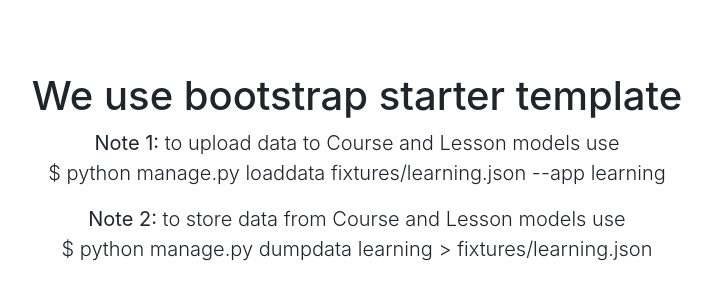
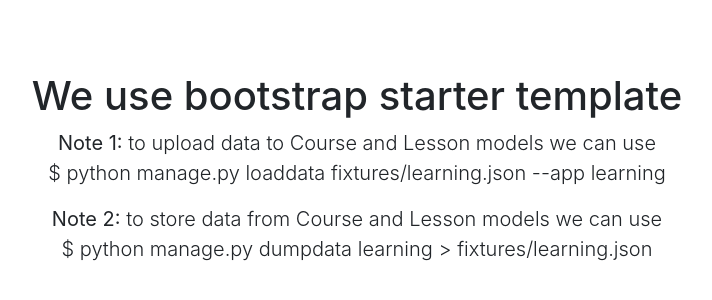
Before and after one commit to DmitrySevostianov/base_lerning_project, a Django app: template learning/templates/learning/about.html in a window 1280 px wide. Shown: the part 56-356 px from the top of the page, without its empty margins (283-995 px from the left). Run offline with Django 3.2, Linux system fonts and the light colour scheme; the template is opened without the code that fills it, so the values that code supplies are empty; some libraries are stand-ins or nearby versions.

Commit message:
new extended learning fixture

```diff
--- /dev/null
+++ b/fixtures/learning_old.json
@@ -0,0 +1 @@
+[{"model": "learning.course", "pk": 1, "fields": {"name": "Pi_course", "description": "Raspberry Pi course", "slug": "pi_course"}}, {"model": "learning.course", "pk": 2, "fields": {"name": "uC_course", "description": "Microcontrollers course", "slug": "uc_course"}}, {"model": "learning.lesson", "pk": 1, "fields": {"name": "uC_lesson_01", "description": "Intro", "course": 2}}, {"model": "learning.lesson", "pk": 2, "fields": {"name": "uC_lesson_02", "description": "STM32    ESP32     micro Python", "course": 2}}, {"model": "learning.lesson", "pk": 3, "fields": {"name": "Pi_lesson_01", "description": "Intro", "course": 1}}, {"model": "learning.lesson", "pk": 4, "fields": {"name": "Pi_lesson_02", "description": "Installation, pinout, first simple python programs", "course": 1}}]
--- a/learning/templates/learning/about.html
+++ b/learning/templates/learning/about.html
@@ -15,9 +15,9 @@
       <div class="starter-template">
         <h1>We use bootstrap starter template</h1>
 
-        <p class="lead"> <b> Note 1: </b> to upload data to Course and Lesson models use <br> $ python manage.py loaddata fixtures/learning.json --app learning </p>
+        <p class="lead"> <b> Note 1: </b> to upload data to Course and Lesson models we can use <br> $ python manage.py loaddata fixtures/learning.json --app learning </p>
 
-        <p class="lead"> <b> Note 2: </b> to store data from Course and Lesson models use <br> $ python manage.py dumpdata learning > fixtures/learning.json </p>
+        <p class="lead"> <b> Note 2: </b> to store data from Course and Lesson models we can use <br> $ python manage.py dumpdata learning > fixtures/learning.json </p>
 
       </div>
 
```
Also changed, not shown: fixtures/learning.json (+1 -1 lines).
